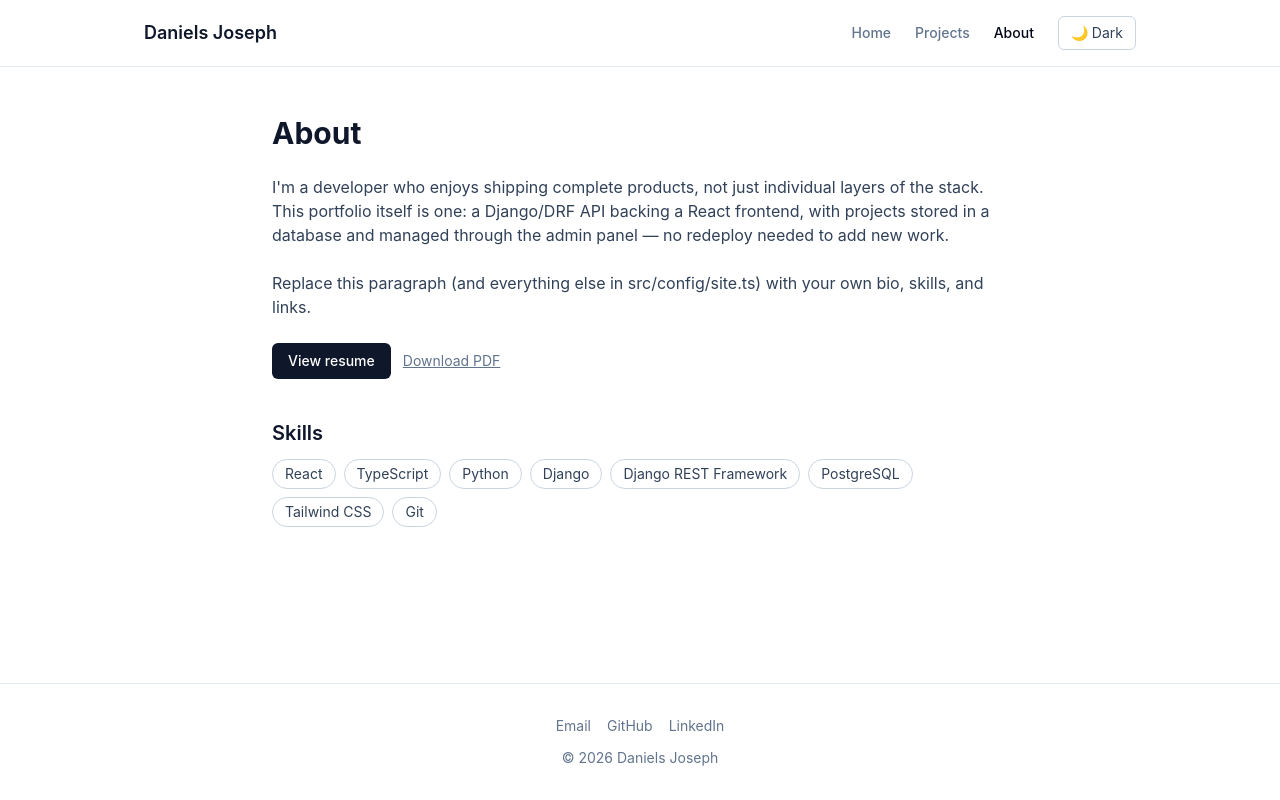
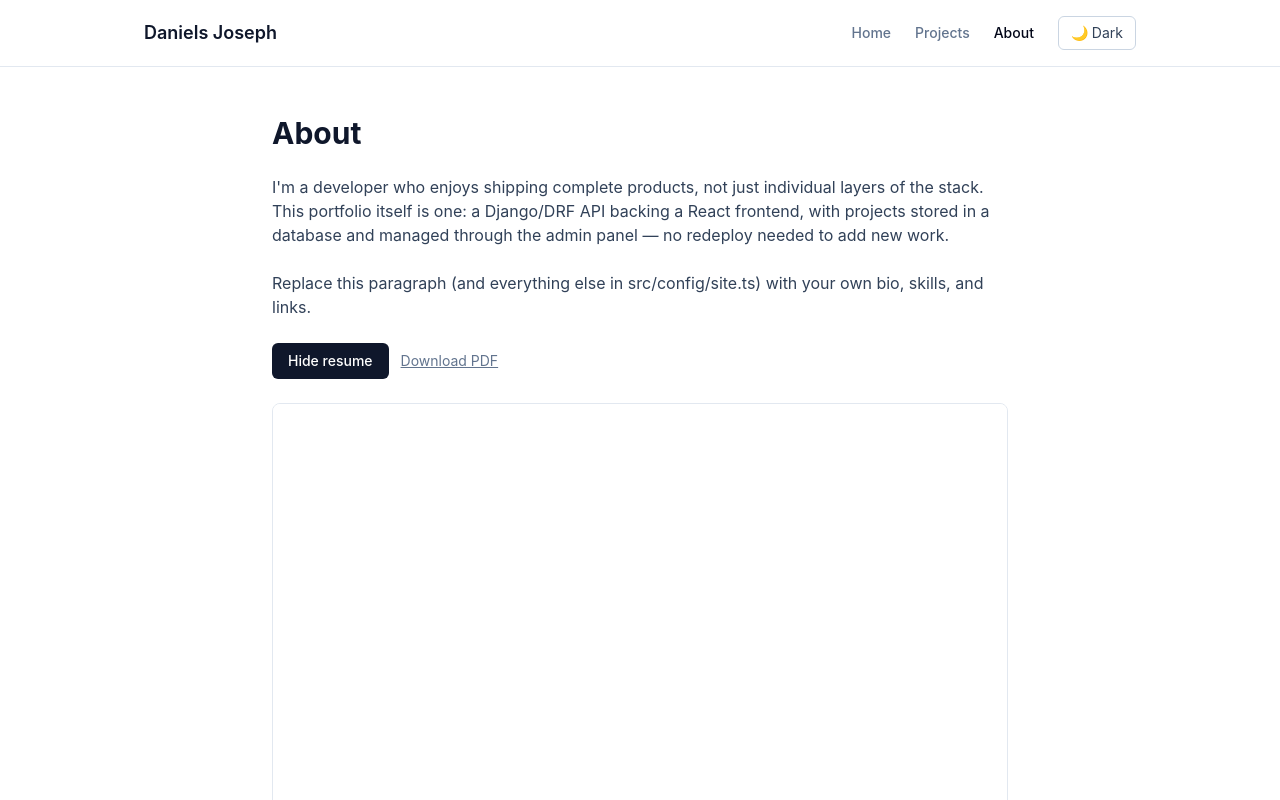
Before and after one commit to danielsjoseph/my_portfolio, a React (Vite) app in the folder frontend/: page /about in a window 1280 px wide. Shown: the top 800 px of the page. Built offline with nearby package versions, Linux system fonts and the light colour scheme; no server answers.

Commit message:
Show resume inline by default on the About page
Previously required an extra click to reveal the embedded PDF viewer;
now it's expanded on load, with "Hide resume" to collapse it.

```diff
--- a/frontend/src/pages/About.tsx
+++ b/frontend/src/pages/About.tsx
@@ -5,7 +5,7 @@ import { siteConfig } from "../config/site";
 
 export default function About() {
   const [resumeUrl, setResumeUrl] = useState<string | null>(siteConfig.resumeUrl);
-  const [showResume, setShowResume] = useState(false);
+  const [showResume, setShowResume] = useState(true);
 
   useEffect(() => {
     fetchProfile()
```
